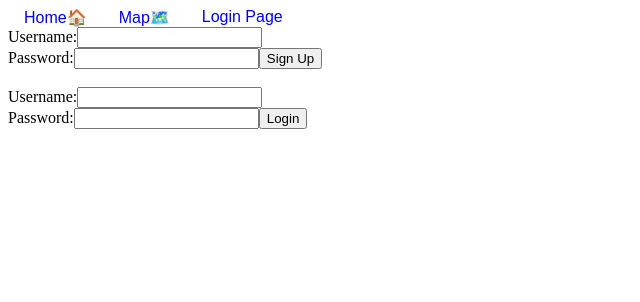
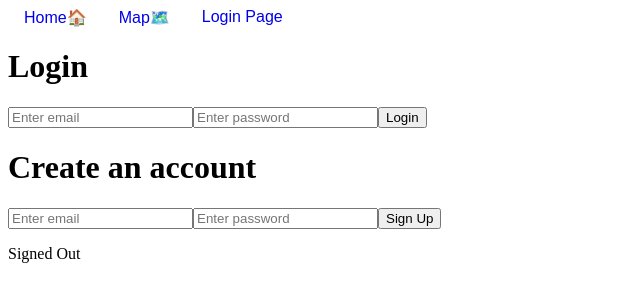
Before and after one commit to tonyluili/RideRanger, a React (Create React App) app in the folder frontend/: page /loginpage in a window 1280 px wide. Shown: the top 302 px of the page, without its empty margins (0-640 px from the left). Built offline with nearby package versions, Linux system fonts and the light colour scheme; no server answers.

Commit message:
finished login

```diff
--- a/frontend/package.json
+++ b/frontend/package.json
@@ -9,6 +9,7 @@
     "@testing-library/user-event": "^13.5.0",
     "axios": "^1.2.2",
     "create-react-app": "^1.2.1",
+    "firebase": "^9.17.1",
     "react": "^18.2.0",
     "react-dom": "^18.2.0",
     "react-router-dom": "^6.4.3",
--- /dev/null
+++ b/frontend/src/Components/AuthDetails.jsx
@@ -0,0 +1,37 @@
+import { onAuthStateChanged, signOut } from "firebase/auth";
+import React, { useEffect, useState } from "react";
+import { auth } from "../firebase";
+
+function AuthDetails() {
+  const [authUser, setAuthUser] = useState(null);
+
+  useEffect(() => {
+    const listen = onAuthStateChanged(auth, (user) => {
+      if (user) {
+        setAuthUser(user);
+      } else {
+        setAuthUser(null);
+      }
+    });
+
+    return () =>{
+        listen();
+    }
+  }, []);
+
+  const userSignOut = () =>{
+    signOut(auth).then(() => {
+        console.log("signout successful")
+    }).catch(err => console.log(err))
+  }
+  return <div> {authUser ? (
+    <>
+      <p>{`Signed In as ${authUser.email}`}</p>
+      <button onClick = {userSignOut}>Sign Out</button>
+    </>
+  ) : (
+    <p>Signed Out</p>
+  )}</div>
+}
+
+export default AuthDetails;
--- a/frontend/src/Components/LoginPage.js
+++ b/frontend/src/Components/LoginPage.js
@@ -1,65 +1,15 @@
 import React from "react";
-import { useRef, useState, useEffect, useContext } from "react";
-import LinkedList from "./LinkedList";
+import SignIn from "./auth/SignIn";
+import SignUp from "./auth/SignUp";
+import AuthDetails from "./AuthDetails";
 function LoginPage() {
-  const [user, setUser] = useState("");
-  const [password, setPassword] = useState("");
 
-  const handleOnChangeUser = (e) => {
-    setUser(() => e.target.value);
-  };
-
-  const handleOnChangePassword = (e) => {
-    setPassword(() => e.target.value);
-  };
-
-  const handleClick = () => {};
 
   return (
     <div>
-      <form action="">
-        <label htmlFor="username">Username:</label>
-        <input
-          type="text"
-          id="username"
-          name="username"
-          onChange={handleOnChangeUser}
-        />
-        <br />
-        <label htmlFor="password">Password:</label>
-        <input
-          type="text"
-          id="password"
-          name="username"
-          onChange={handleOnChangePassword}
-        />
-        <button>Sign Up</button>
-      </form>
-      {user}
-      <br />
-      {password}
-      <div></div>
-      <form action="">
-        <label htmlFor="username">Username:</label>
-        <input
-          type="text"
-          id="username"
-          name="username"
-          onChange={handleOnChangeUser}
-        />
-        <br />
-        <label htmlFor="password">Password:</label>
-        <input
-          type="text"
-          id="password"
-          name="username"
-          onChange={handleOnChangePassword}
-        />
-        <button>Login</button>
-      </form>
-      {user}
-      <br />
-      {password}
+      <SignIn></SignIn>
+      <SignUp></SignUp>
+      <AuthDetails></AuthDetails>
     </div>
   );
 }
--- /dev/null
+++ b/frontend/src/Components/auth/SignIn.jsx
@@ -0,0 +1,40 @@
+import { signInWithEmailAndPassword } from "firebase/auth";
+import React, { useState } from "react";
+import { auth } from "../../firebase"
+const SignIn = () => {
+  const [email, setEmail] = useState("");
+  const [password, setPassword] = useState("");
+
+  const handleSubmit = (e) => {
+    e.preventDefault();
+    signInWithEmailAndPassword(auth, email, password)
+    .then((userCredential) =>{
+        console.log(userCredential)
+    }).catch((err) =>{
+        console.log(err)
+    } )
+  }
+
+  return (
+    <div className = "sign-in-container">
+      <form onSubmit = {handleSubmit}>
+        <h1>Login</h1>
+        <input
+          type="email"
+          placeholder="Enter email"
+          value={email}
+          onChange={(e) => setEmail(e.target.value)}
+        />
+        <input
+          type="password"
+          placeholder="Enter password"
+          value={password}
+          onChange={(e) => setPassword(e.target.value)}
+        />
+        <button type = "submit">Login</button>
+      </form>
+    </div>
+  );
+};
+
+export default SignIn;
--- /dev/null
+++ b/frontend/src/Components/auth/SignUp.jsx
@@ -0,0 +1,41 @@
+import { createUserWithEmailAndPassword } from "firebase/auth";
+import React, { useState } from "react";
+import { auth } from "../../firebase"
+
+const SignUp = () => {
+  const [email, setEmail] = useState("");
+  const [password, setPassword] = useState("");
+
+  const handleSubmit = (e) => {
+    e.preventDefault();
+    createUserWithEmailAndPassword(auth, email, password)
+    .then((userCredential) =>{
+        console.log(userCredential)
+    }).catch((err) =>{
+        console.log(err)
+    } )
+  }
+
+  return (
+    <div className = "sign-in-container">
+      <form onSubmit = {handleSubmit}>
+        <h1>Create an account</h1>
+        <input
+          type="email"
+          placeholder="Enter email"
+          value={email}
+          onChange={(e) => setEmail(e.target.value)}
+        />
+        <input
+          type="password"
+          placeholder="Enter password"
+          value={password}
+          onChange={(e) => setPassword(e.target.value)}
+        />
+        <button type = "submit">Sign Up</button>
+      </form>
+    </div>
+  );
+};
+
+export default SignUp;
--- a/frontend/src/api/axios.js
+++ /dev/null
@@ -1,5 +0,0 @@
-import axios from "axios";
-
-export default axios.create({
-    baseURL: "http//localhost:3500"
-})
--- /dev/null
+++ b/frontend/src/firebase.js
@@ -0,0 +1,23 @@
+// Import the functions you need from the SDKs you need
+import { initializeApp } from "firebase/app";
+import { getAuth } from "firebase/auth";
+// TODO: Add SDKs for Firebase products that you want to use
+// https://firebase.google.com/docs/web/setup#available-libraries
+
+// Your web app's Firebase configuration
+// For Firebase JS SDK v7.20.0 and later, measurementId is optional
+const firebaseConfig = {
+  apiKey: "AIzaSyD4uQVV-yOg8O7CXTRfX0x91Xx_fY8q2M4",
+  authDomain: "rideranger-369302.firebaseapp.com",
+  projectId: "rideranger-369302",
+  storageBucket: "rideranger-369302.appspot.com",
+  messagingSenderId: "30867188562",
+  appId: "1:30867188562:web:62e8cbc989dcb12677a88b",
+  measurementId: "G-RYGYWH6TY5"
+};
+
+// Initialize Firebase
+const app = initializeApp(firebaseConfig);
+
+// Initialize Firebase Authentication and get a reference to the service
+export const auth = getAuth(app);
```
Also changed, not shown: 1 other file (tests, documents, lock files or other folders).
